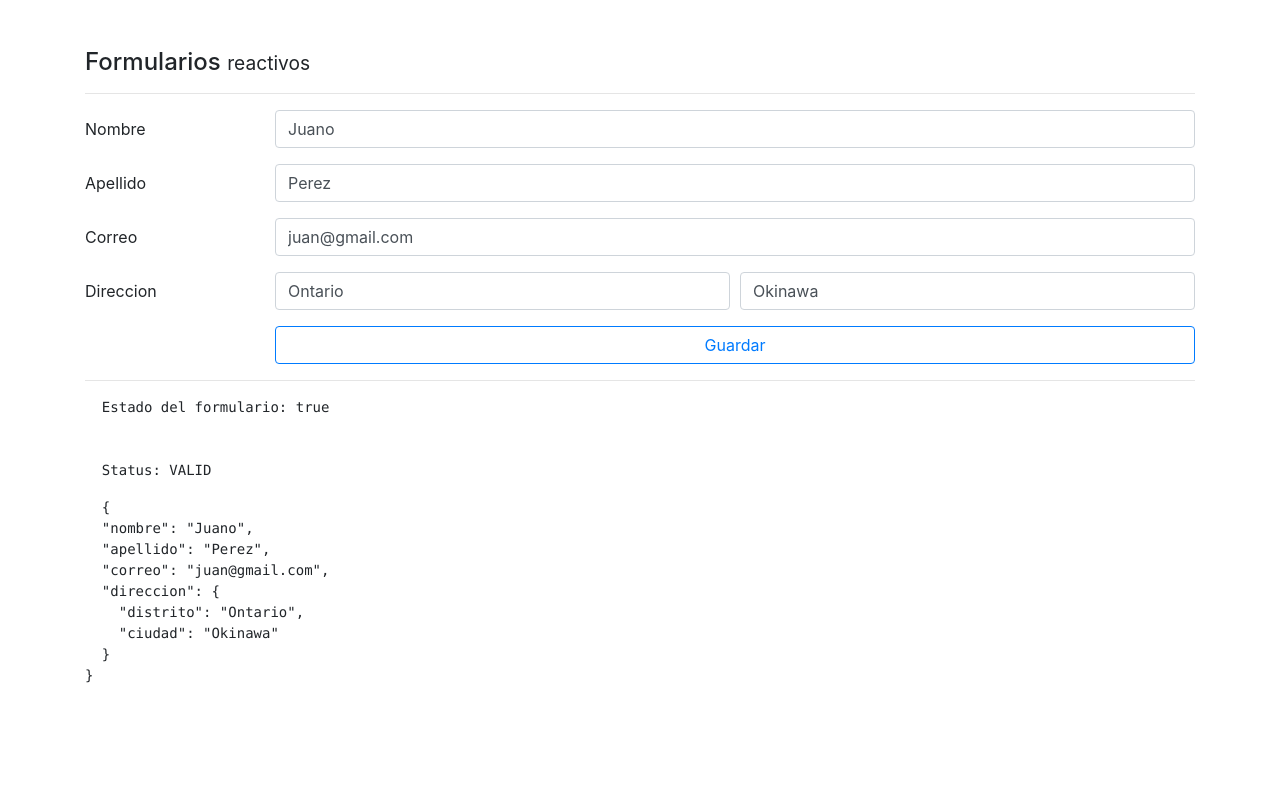
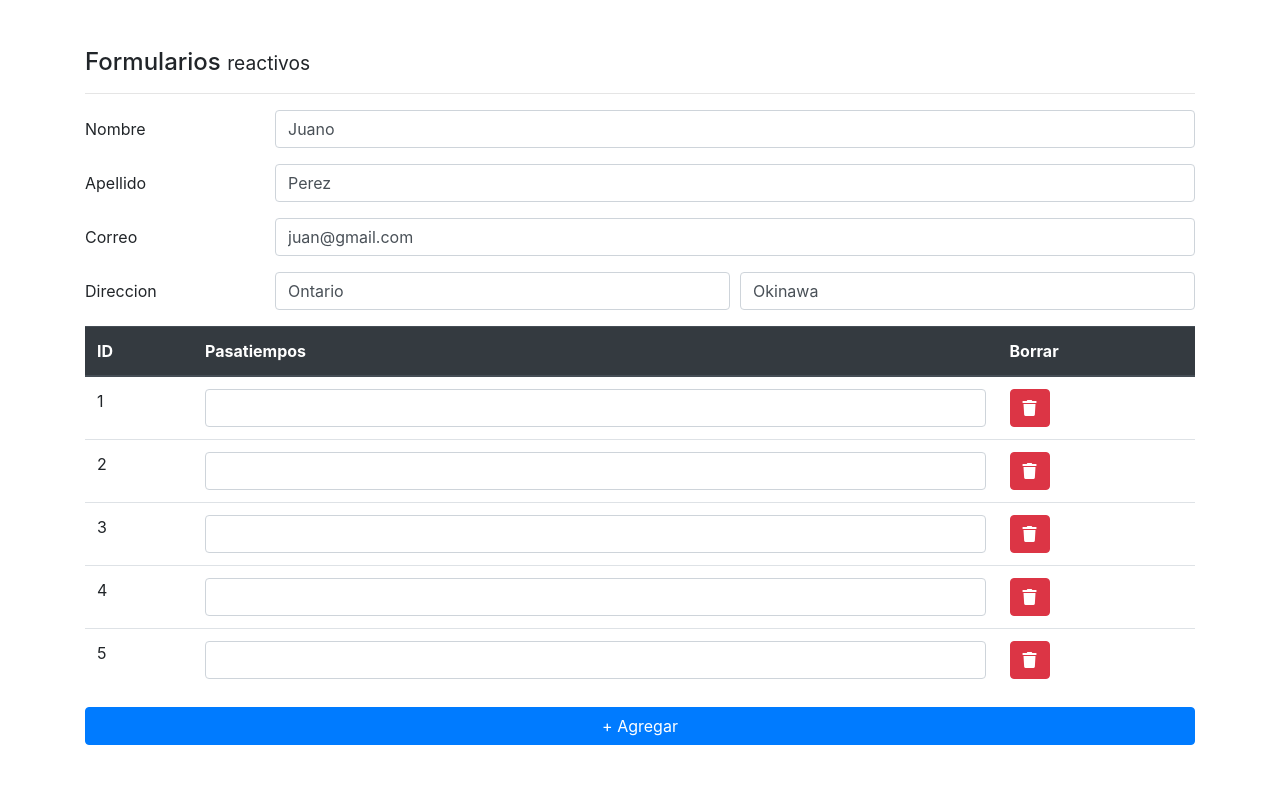
Before and after one commit to tamueka/08-formularios, an Angular app: page /reactivo in a window 1280 px wide. Shown: the top 791 px of the page. Built offline with nearby package versions, Linux system fonts and the light colour scheme.

Commit message:
Formulario reactivo: arreglos de FormControl - FormArray

```diff
--- a/src/app/pages/reactive/reactive.component.html
+++ b/src/app/pages/reactive/reactive.component.html
@@ -61,6 +61,37 @@
     </div>
   </div>
 
+    <div class="row">
+      <div class="col">
+
+        <table class="table">
+          <thead class="thead-dark">
+            <tr>
+              <th>ID</th>
+              <th>Pasatiempos</th>
+              <th>Borrar</th>
+            </tr>
+          </thead>
+          <tbody formArrayName="pasatiempos">
+            <tr *ngFor="let control of pasatiempos.controls; let i = index">
+              <td>{{ i + 1}}</td>
+              <td>
+                <input type="text" class="form-control" [formControlName]="i">
+              </td>
+              <td>
+              <button type="button" class="btn btn-danger">
+                <i class="fa fa-trash"></i>
+              </button>
+              </td>
+            </tr>
+          </tbody>
+        </table>
+
+        <button class="btn btn-primary mt-3 mb-5 btn-block"
+                type="button"> + Agregar</button>
+      </div>
+    </div>
+
 
 
   <div class="form-group row">
--- a/src/app/pages/reactive/reactive.component.ts
+++ b/src/app/pages/reactive/reactive.component.ts
@@ -1,5 +1,5 @@
 import { Component, OnInit } from '@angular/core';
-import { FormGroup, FormBuilder, Validators } from '@angular/forms';
+import { FormGroup, FormBuilder, Validators, FormArray } from '@angular/forms';
 
 @Component({
   selector: 'app-reactive',
@@ -15,6 +15,10 @@ export class ReactiveComponent implements OnInit {
   }
 
   ngOnInit(): void {}
+
+  get pasatiempos(){
+    return this.formulario.get('pasatiempos') as FormArray;
+  }
 
   get nombreNoValido() {
     return (
@@ -52,6 +56,7 @@ export class ReactiveComponent implements OnInit {
   }
 
   crearFormulario() {
+
     this.formulario = this.fb.group({
       nombre: ['', [Validators.required, Validators.minLength(5)]],
       apellido: ['', [Validators.required, Validators.minLength(5)]],
@@ -66,11 +71,15 @@ export class ReactiveComponent implements OnInit {
         distrito: ['', Validators.required],
         ciudad: ['', Validators.required],
       }),
+      pasatiempos: this.fb.array([
+        [], [], [], [], []
+      ])
     });
+
   }
 
   cargarDataAlFormulario() {
-    this.formulario.setValue({
+    this.formulario.reset({
       nombre: 'Juano',
       apellido: 'Perez',
       correo: 'juan@gmail.com',
--- a/src/index.html
+++ b/src/index.html
@@ -7,6 +7,7 @@
   <meta name="viewport" content="width=device-width, initial-scale=1">
   <link rel="icon" type="image/x-icon" href="favicon.ico">
   <link rel="stylesheet" href="https://stackpath.bootstrapcdn.com/bootstrap/4.4.1/css/bootstrap.min.css">
+  <link rel="stylesheet" href="https://cdnjs.cloudflare.com/ajax/libs/font-awesome/5.13.0/css/all.min.css">
 </head>
 <body>
   <app-root></app-root>
```
